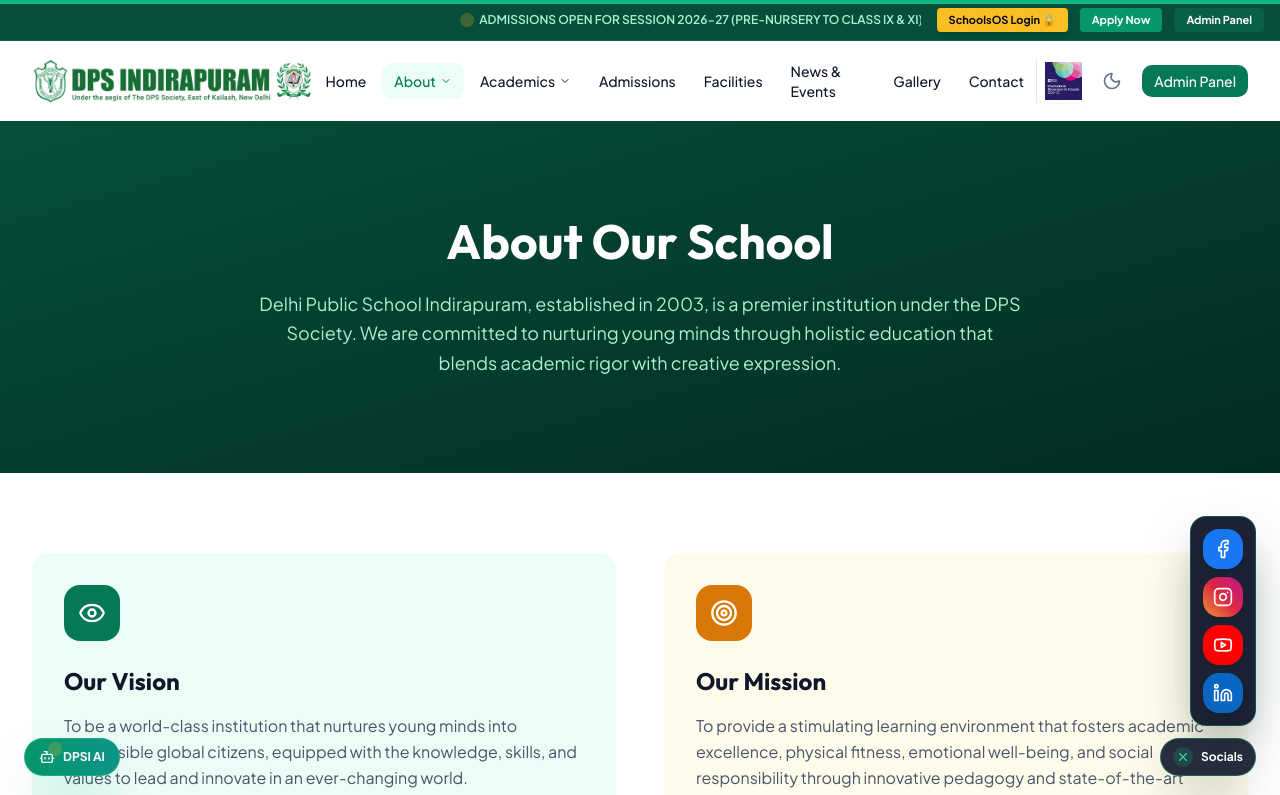
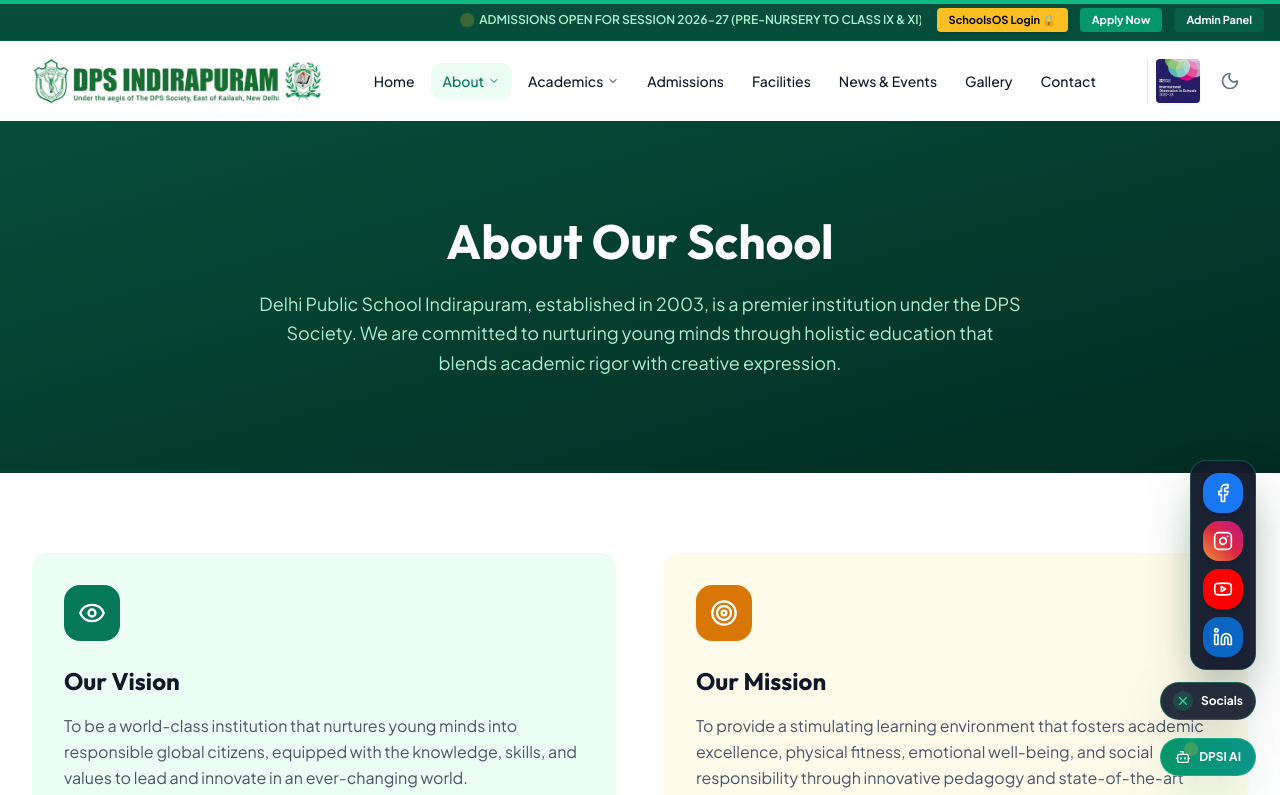
Before and after one commit to ShashankJangid/dpsi-website, a React (Vite) app: page /about in a window 1280 px wide. Shown: the top 795 px of the page. Built offline with nearby package versions, Linux system fonts and the light colour scheme; what @trpc/react-query would draw is missing.

Commit message:
Position DPSI AI Bot in bottom right with Socials stacked above, remove floating British Council hero badge, and clean header Admin Panel button

```diff
--- a/src/components/AIChatWidget.tsx
+++ b/src/components/AIChatWidget.tsx
@@ -78,7 +78,7 @@ export default function AIChatWidget() {
   };
 
   return (
-    <div className="fixed bottom-3 left-3 sm:bottom-6 sm:left-6 z-50 pointer-events-auto">
+    <div className="fixed bottom-3 right-3 sm:bottom-6 sm:right-6 z-50 pointer-events-auto">
       <AnimatePresence>
         {isOpen && (
           <motion.div
--- a/src/components/FloatingSocials.tsx
+++ b/src/components/FloatingSocials.tsx
@@ -44,7 +44,7 @@ export default function FloatingSocials() {
   }, []);
 
   return (
-    <div className="fixed bottom-3 right-3 sm:bottom-6 sm:right-6 z-50 flex flex-col items-end gap-2 pointer-events-auto">
+    <div className="fixed bottom-16 right-3 sm:bottom-20 sm:right-6 z-50 flex flex-col items-end gap-2 pointer-events-auto">
       <AnimatePresence>
         {isOpen && (
           <motion.div
--- a/src/components/Navbar.tsx
+++ b/src/components/Navbar.tsx
@@ -8,7 +8,7 @@ import {
   Moon,
   ChevronDown,
 } from "lucide-react";
-import { Button } from "@/components/ui/button";
+
 
 const navLinks = [
   { label: "Home", href: "/" },
@@ -201,15 +201,6 @@ export default function Navbar() {
                 )}
               </button>
 
-              <Button
-                variant="default"
-                size="sm"
-                className="hidden md:flex bg-emerald-700 hover:bg-emerald-800 text-white"
-                asChild
-              >
-                <Link to="/admin">Admin Panel</Link>
-              </Button>
-
               <button
                 onClick={() => setIsMobileOpen(!isMobileOpen)}
                 className="lg:hidden p-2 rounded-lg hover:bg-emerald-50 dark:hover:bg-emerald-950/30 transition-colors"
--- a/src/sections/HeroSection.tsx
+++ b/src/sections/HeroSection.tsx
@@ -84,19 +84,6 @@ export default function HeroSection() {
 
       <div className="absolute inset-0 bg-gradient-to-r from-slate-950/95 via-slate-950/80 to-slate-950/40 z-10" />
 
-      {/* Top Right Floating British Council International Award Badge */}
-      <div className="absolute top-6 right-6 z-30 hidden md:flex items-center gap-3 p-2.5 rounded-2xl bg-slate-900/85 backdrop-blur-xl border border-emerald-500/30 shadow-2xl">
-        <img
-          src="/images/dps/international_logo.webp"
-          alt="British Council International Dimension in Schools 2020-23"
-          className="h-12 w-auto object-contain rounded-lg shadow-md"
-        />
-        <div className="text-left text-white pr-2">
-          <p className="text-[10px] font-bold text-amber-400 uppercase tracking-widest">British Council</p>
-          <p className="text-xs font-bold text-slate-100">International Dimension Award</p>
-        </div>
-      </div>
-
       <div className="relative z-20 max-w-7xl mx-auto px-4 sm:px-6 lg:px-8 py-16 sm:py-24 w-full">
         <motion.div
           key={slide.title}
```
